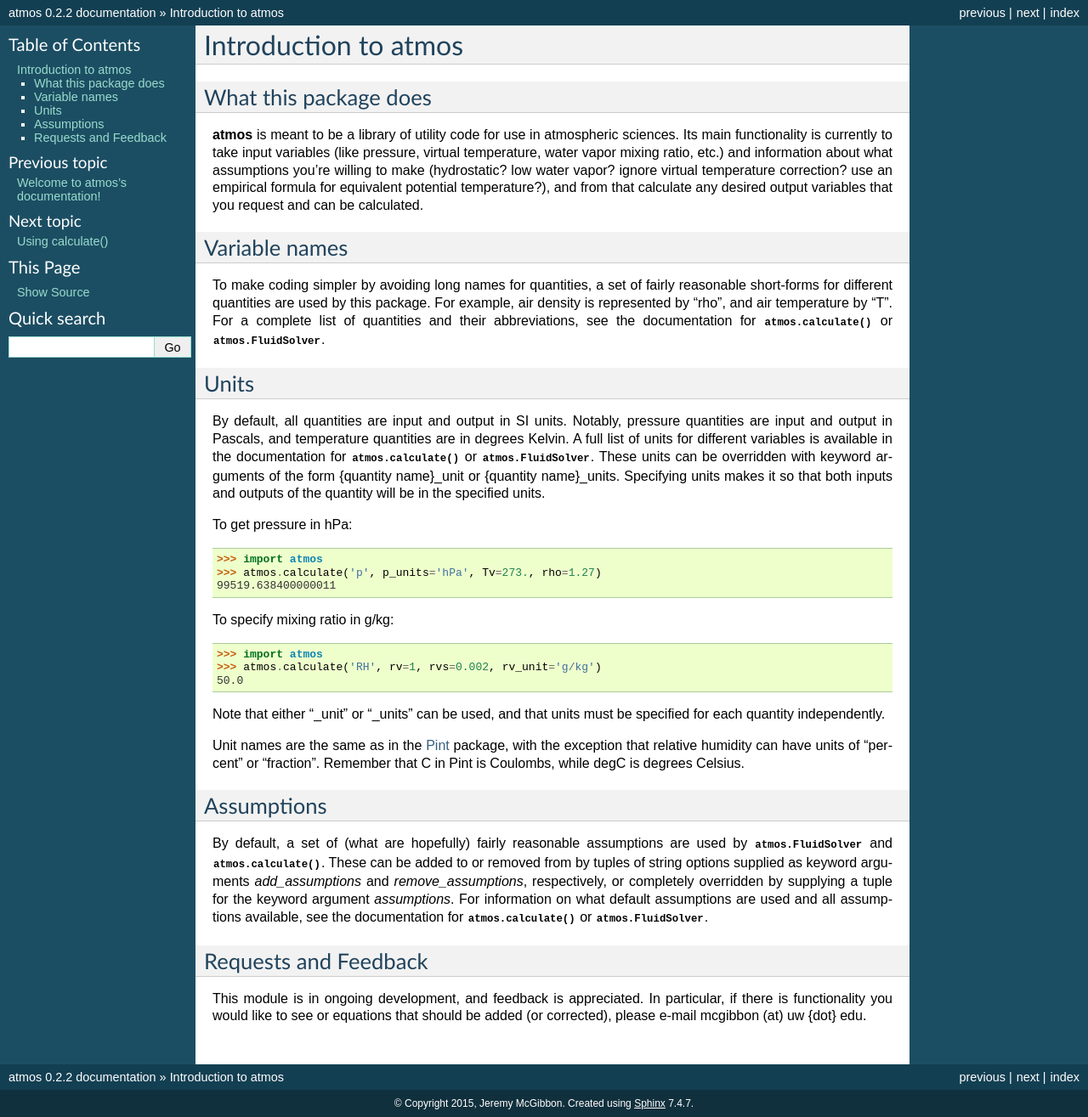
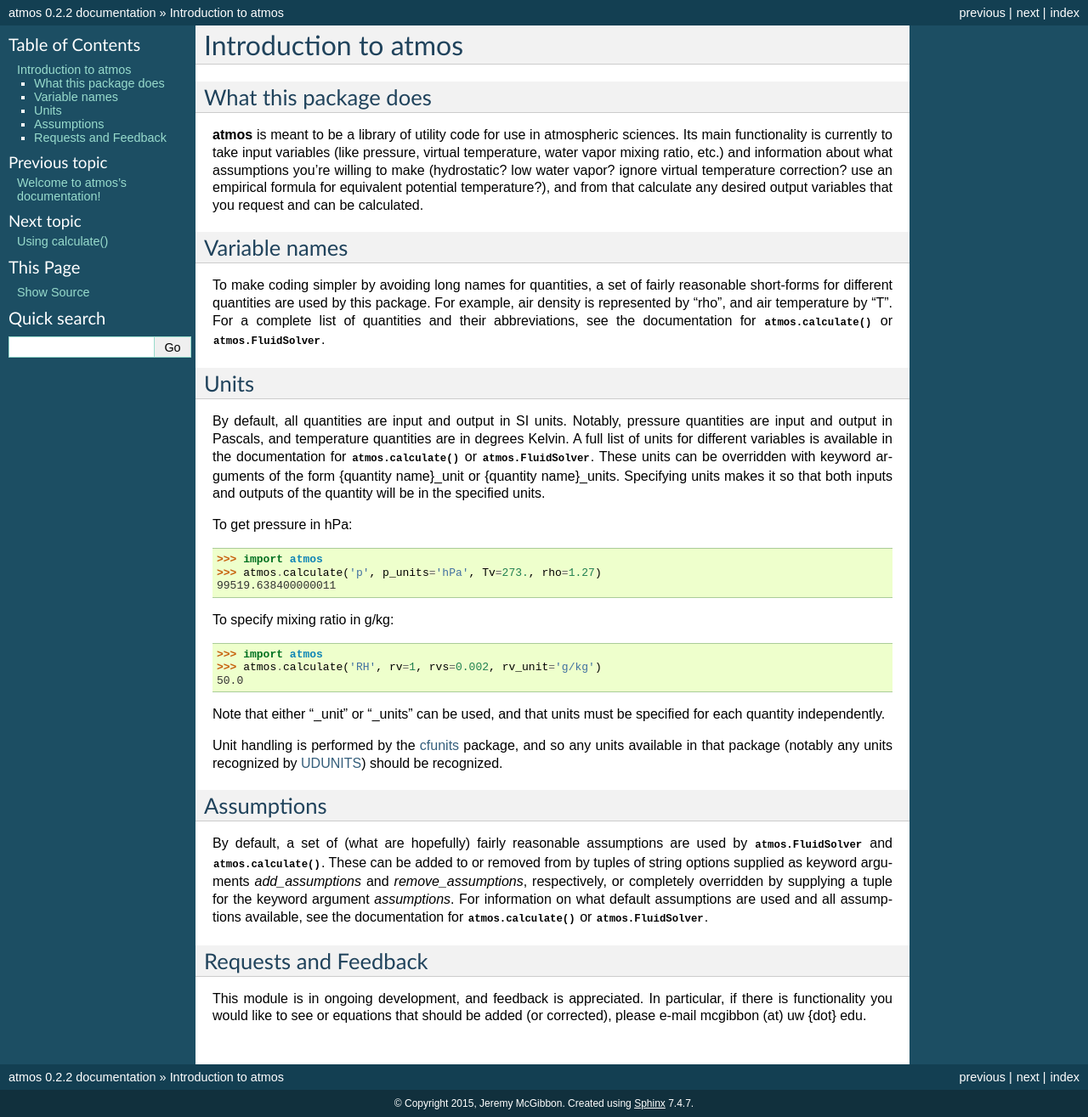
Before and after one commit to atmos-python/atmos, a Sphinx documentation site: the page built from docs/source/intro.rst, in a window 1280 px wide. Shown: the whole page at 85% size. Built offline with Sphinx 7.4.7, drawn with Linux system fonts in a browser that asks for light colours.

Commit message:
migrated unit handling from pint to cfunits

```diff
--- a/docs/source/intro.rst
+++ b/docs/source/intro.rst
@@ -48,9 +48,8 @@ To specify mixing ratio in g/kg::
 Note that either "_unit" or "_units" can be used, and that units must be
 specified for each quantity independently.
 
-Unit names are the same as in the Pint_ package, with the exception that
-relative humidity can have units of "percent" or "fraction". Remember that
-C in Pint is Coulombs, while degC is degrees Celsius.
+Unit handling is performed by the cfunits_ package, and so any units available
+in that package (notably any units recognized by UDUNITS_) should be recognized.
 
 Assumptions
 -----------
@@ -71,4 +70,5 @@ This module is in ongoing development, and feedback is appreciated. In
 particular, if there is functionality you would like to see or equations
 that should be added (or corrected), please e-mail mcgibbon (at) uw {dot} edu.
 
-.. _Pint: http://pint.readthedocs.org/en/latest/
+.. _cfunits: https://pypi.python.org/pypi/cfunits/1.0.1
+.. _UDUNITS: http://www.unidata.ucar.edu/software/udunits/
--- a/requirements.txt
+++ b/requirements.txt
@@ -3,5 +3,4 @@ numexpr>=2.3.0
 numpy>=1.6
 nose>=1.3
 setuptools>=15.0
-pint>=0.6
-unittest2>=1.0
+cfunits>=1.0
```
Also changed, not shown: docs/source/calculate.rst (+4 -4 lines), docs/source/solver.rst (+5 -3 lines), 4 other files.
